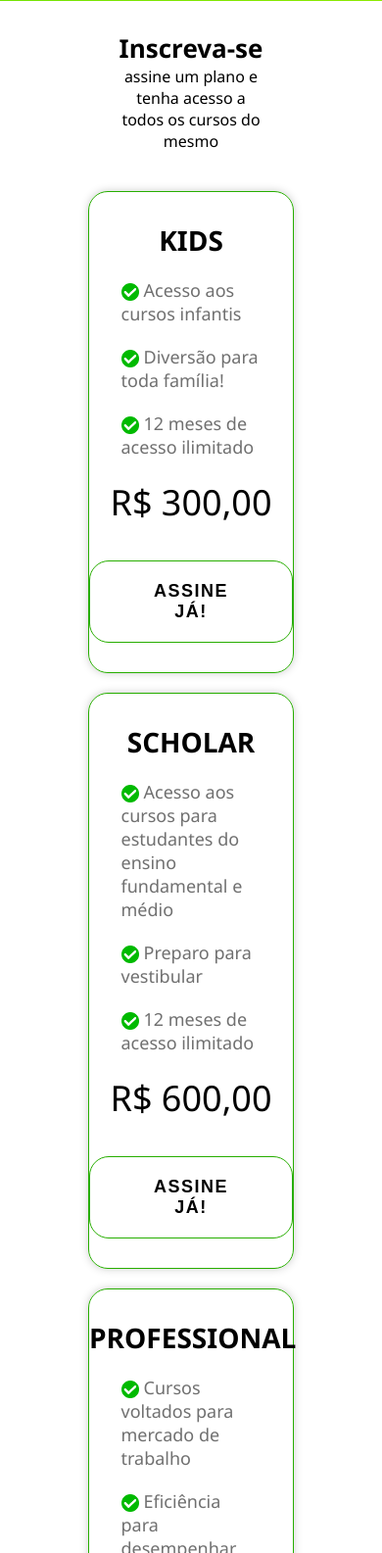
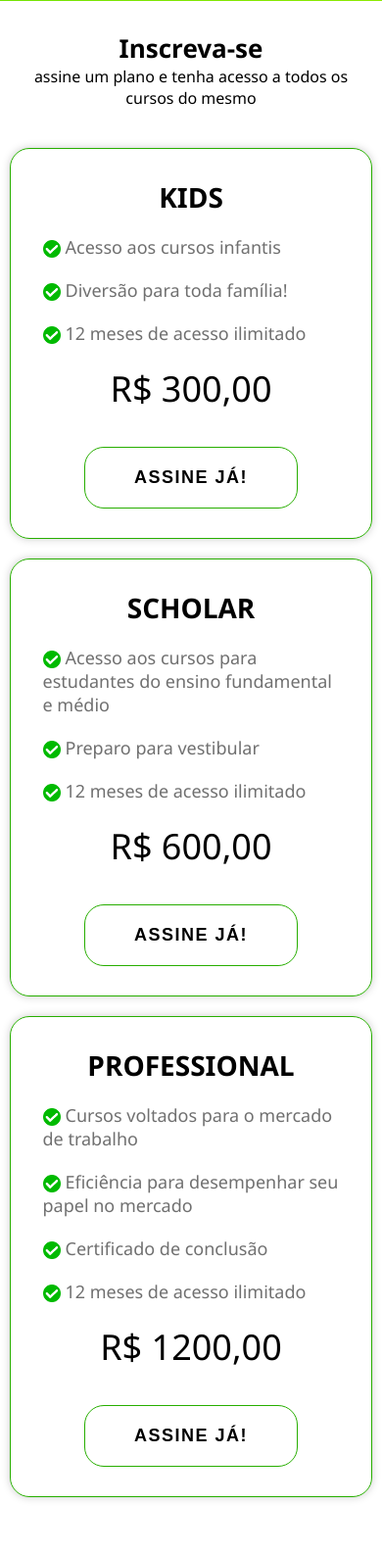
Before and after one commit to PedroHenriqueSampaioNovaes/bioreino-antigo, a PHP site: page / in a window 390 px wide; the page is wider, and only the part inside the window is pictured. Shown: the part 4915-6500 px from the top of that part at 98% size. After the commit the page ends 6446 px from the top of that part, so only its background shows below. Run offline with PHP 8.4, Linux system fonts and the light colour scheme.

Commit message:
Melhorado o css dos itens da seção de inscreva-se para melhor responsividade

```diff
--- a/index.html
+++ b/index.php
@@ -215,7 +215,7 @@
         <div>
           <h2 class="plano_titulo">PROFESSIONAL</h2>
           <ul class="propriedades">
-            <li>Cursos voltados para mercado de trabalho</li>
+            <li>Cursos voltados para o mercado de trabalho</li>
             <li>Eficiência para desempenhar seu papel no mercado</li>
             <li>Certificado de conclusão</li>
             <li>12 meses de acesso ilimitado</li>
--- a/src/css/home.css
+++ b/src/css/home.css
@@ -1,4 +1,9 @@
-.cabecalho, .introducao, .cursos, .planos, .depoimento, .precos {
+.cabecalho,
+.introducao,
+.cursos,
+.planos,
+.depoimento,
+.precos {
   max-width: 1440px;
 }
 
@@ -25,7 +30,7 @@ Cabeçalho */
   padding-bottom: 20px;
   box-shadow: 0 0 6px rgba(0, 0, 0, 0.274);
   z-index: 999;
-  transition: .4s;
+  transition: 0.4s;
 }
 
 .logo {
@@ -327,7 +332,7 @@ Depoimentos */
 /* ---------------
 Planos */
 .precos {
-  padding: 30px 90px;
+  padding: 30px 0;
 }
 
 .precos .secao_titulo h2,
@@ -337,18 +342,25 @@ Planos */
 
 .container_planos {
   display: flex;
-  justify-content: space-between;
+  justify-content: center;
   align-items: flex-start;
+  flex-wrap: wrap;
   column-gap: 10px;
 }
 
 .container_planos > div {
   max-width: 400px;
   width: 100%;
+  margin: 0 10px;
   padding: 30px 0;
   border: 1px solid var(--borda-verde);
   border-radius: 20px;
   box-shadow: 0 0 8px 0 rgba(0, 0, 0, 0.205);
+}
+
+.container_planos > div:nth-child(1),
+.container_planos > div:nth-child(2) {
+  margin-bottom: 20px;
 }
 
 .container_planos .plano_titulo {
--- a/src/css/responsivo.css
+++ b/src/css/responsivo.css
@@ -128,6 +128,7 @@
   Planos */
   .container_planos {
     flex-direction: column;
+    padding: 0 10px;
   }
 
   .container_planos > div {
```
